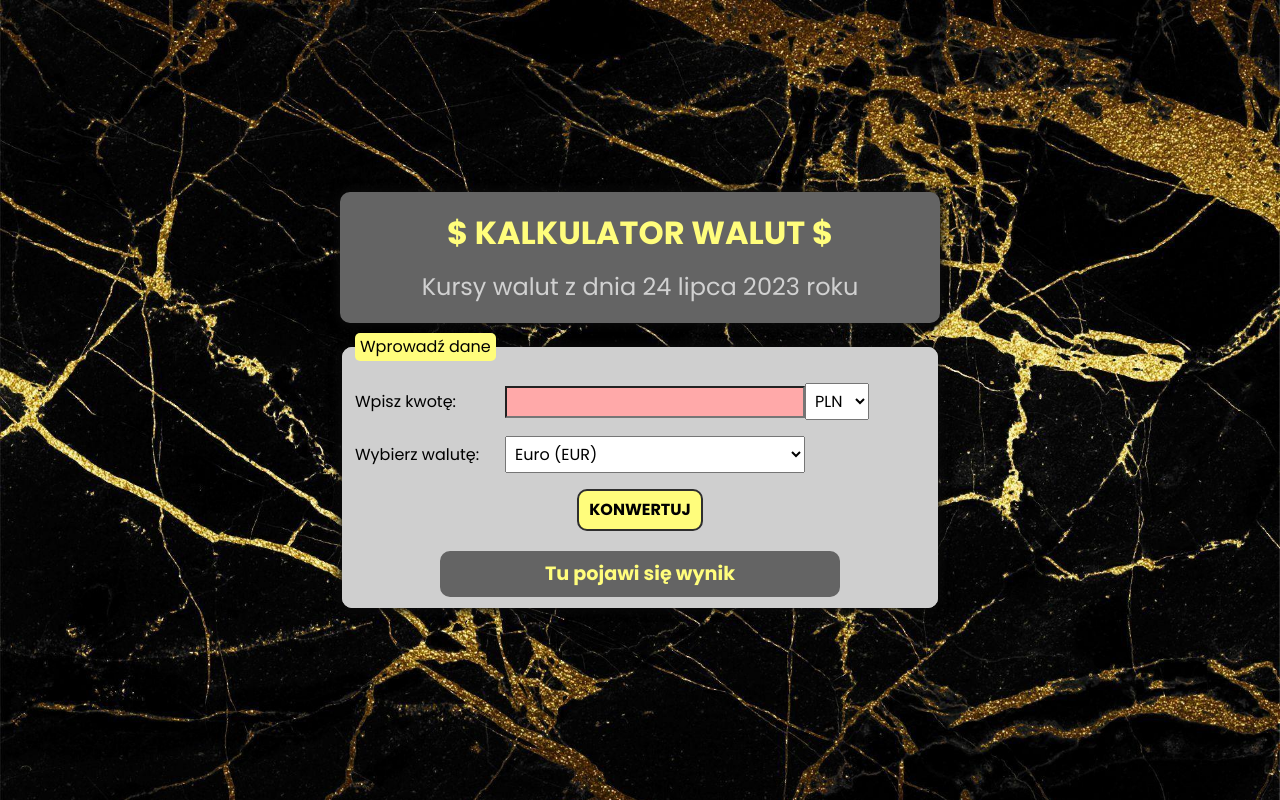
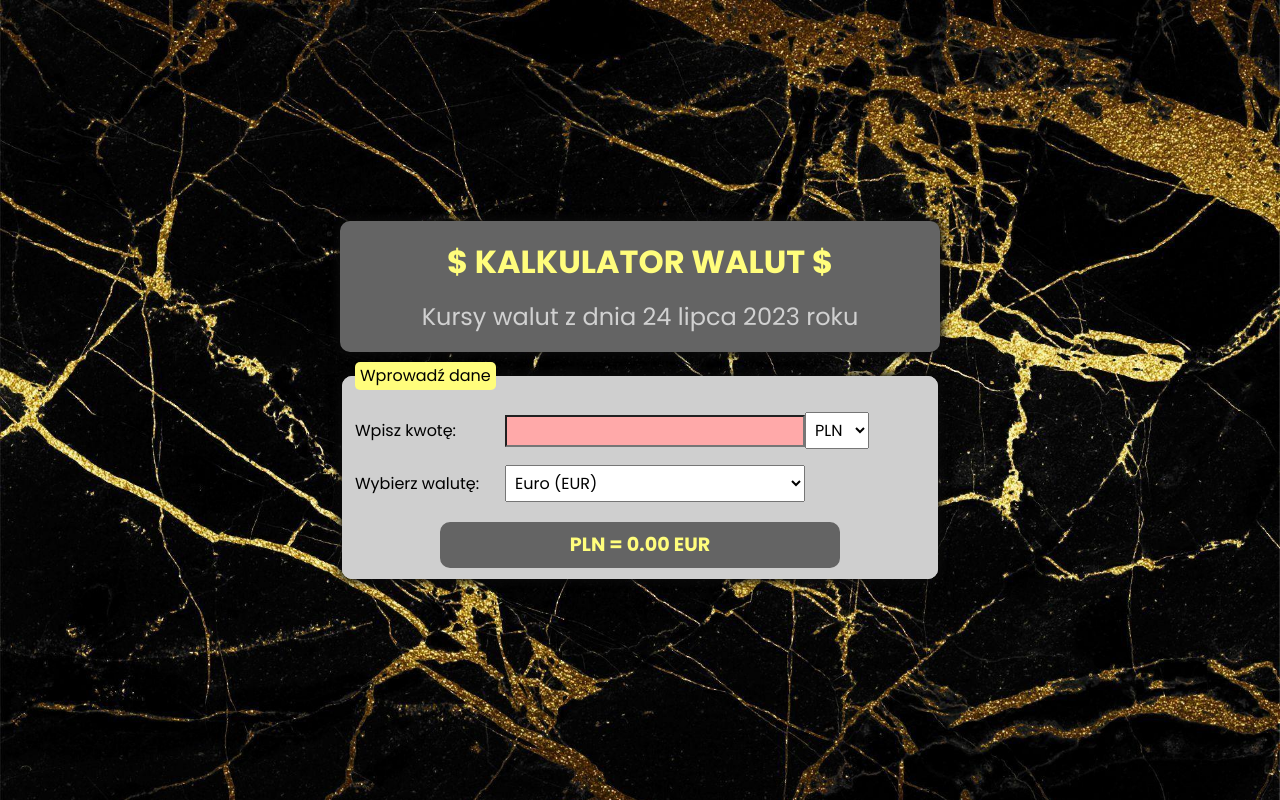
Before and after one commit to wojdaSoftware/currency-converter-react, a React (Create React App) app: page / in a window 1280 px wide. Built offline with nearby package versions, Linux system fonts and the light colour scheme.

Commit message:
removed submit button (conversion in real-time)

```diff
--- a/src/Form/index.js
+++ b/src/Form/index.js
@@ -1,15 +1,15 @@
-import { useState } from 'react';
+import { useState, useEffect } from 'react';
 import './style.css'
 
 const Form = () => {
     const [currencyAmount, setCurrencyAmount] = useState("");
     const [inputCurrency, setInputCurrency] = useState("PLN");
     const [outputCurrency, setOutputCurrency] = useState("EUR");
-    const [resultText, setResultText] = useState("Tu pojawi się wynik")
+    const [conversionResult, setConversionResult] = useState("");
 
-    const updateResultText = (currencyAmount, conversionResult, outputCurrency, inputCurrency) => (
+    /* const updateResultText = (currencyAmount, conversionResult, outputCurrency, inputCurrency) => (
         `${currencyAmount} ${inputCurrency} = ${conversionResult.toFixed(2)} ${outputCurrency}`
-    );
+    ); */
 
     const convertCurrency = (currencyAmount, inputCurrency, outputCurrency) => {
         const exchangeRates = {
@@ -22,14 +22,12 @@ const Form = () => {
         return (currencyAmount * exchangeRate).toFixed(2);
     };
 
-    const onFormSubmit = (event) => {
-        event.preventDefault();
-        const conversionResult = convertCurrency(currencyAmount, inputCurrency, outputCurrency);
-        setResultText(updateResultText(currencyAmount, conversionResult, outputCurrency, inputCurrency));
-    };
+    useEffect(() => {
+        setConversionResult(convertCurrency(currencyAmount, inputCurrency, outputCurrency));
+    }, [currencyAmount, inputCurrency, outputCurrency]);
 
     return (
-        <form className="form" onSubmit={onFormSubmit}>
+        <form className="form">
             <fieldset className="form__fieldset">
                 <legend className="form__legend">Wprowadź dane</legend>
                 <p>
@@ -72,9 +70,8 @@ const Form = () => {
                         </select>
                     </label>
                 </p>
-                <button className="form__button">KONWERTUJ</button>
                 <div className="form__resultText">
-                    {resultText}
+                    {`${currencyAmount} ${inputCurrency} = ${conversionResult} ${outputCurrency}`}
                 </div>
             </fieldset>
         </form>
```
